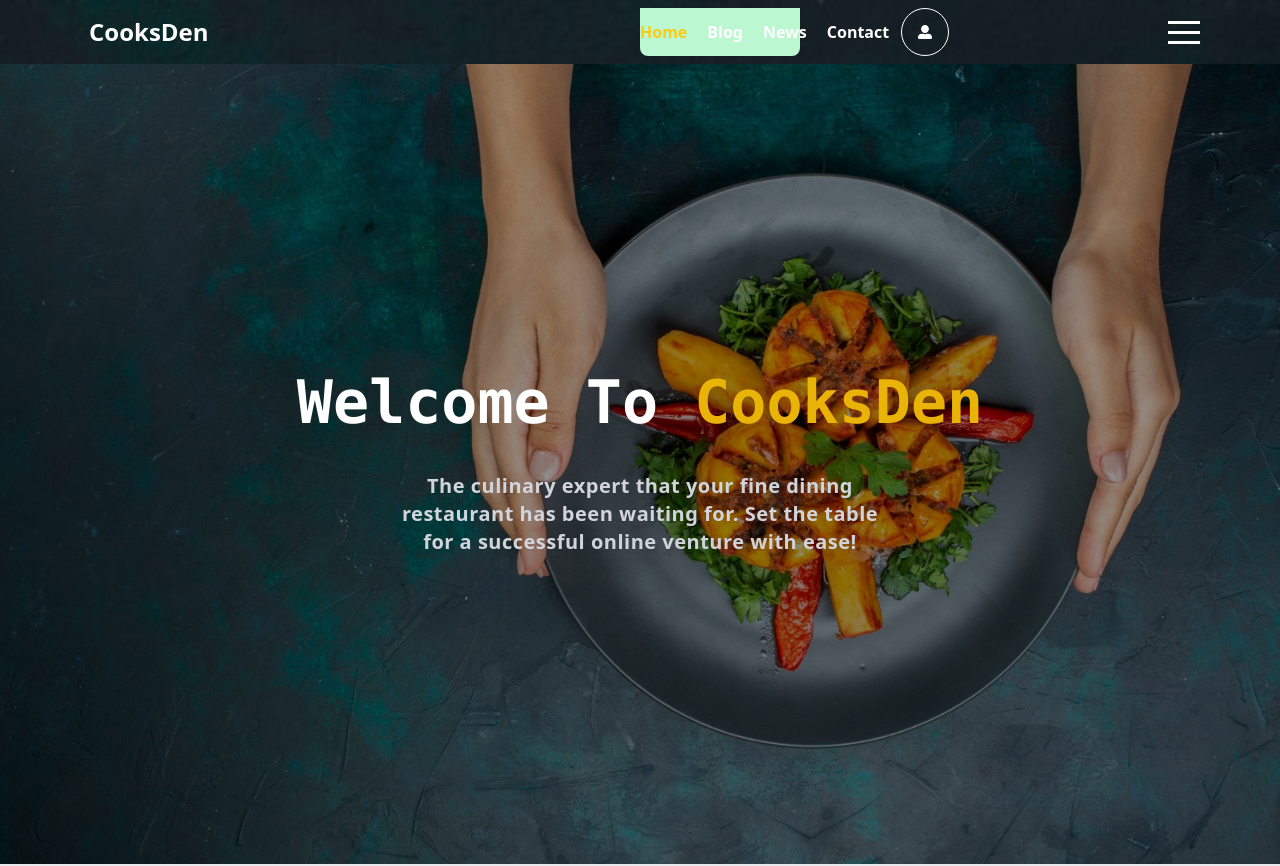
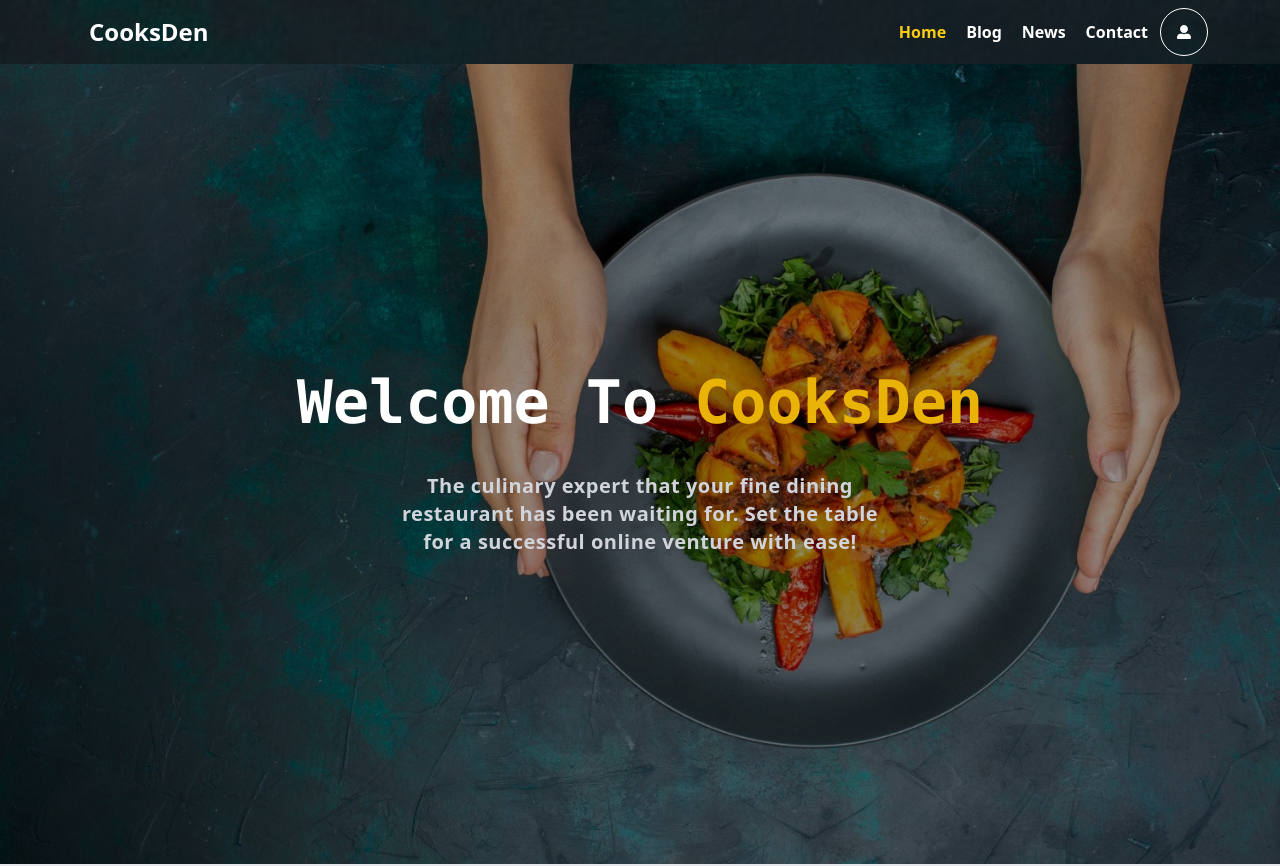
Before and after one commit to naimur-reza/CHEF-HUNTER-CLIENT, a React (Vite) app: page /home/ in a window 1280 px wide. Shown: the top 866 px of the page. Built offline with nearby package versions, Linux system fonts and the light colour scheme; no server answers.

Commit message:
have some mini bugs

```diff
--- a/src/components/shared/Header.jsx
+++ b/src/components/shared/Header.jsx
@@ -18,7 +18,7 @@ const Header = () => {
         </div>
 
         <div
-          className={`marker:lg:navbar-end absolute lg:flex-row flex-col items-center  flex z-10 duration-500  w-40 rounded-br-lg rounded-bl-lg   p-7 lg:p-0 lg:h-auto bg-green-200 lg:static ${
+          className={`lg:navbar-end absolute  lg:flex-row flex-col items-center  flex z-10 duration-500 left-0 w-40 rounded-br-lg rounded-bl-lg   p-7 lg:p-0 lg:h-auto bg-black lg:bg-transparent bg-opacity-80 lg:static ${
             isOpen ? "top-0" : "-top-96"
           }`}
         >
@@ -94,7 +94,7 @@ const Header = () => {
             </NavLink>
           )}
         </div>
-        <div className="ml-auto">
+        <div className="ml-auto lg:hidden">
           <Hamburger toggled={isOpen} toggle={setOpen} />
         </div>
       </div>
```
